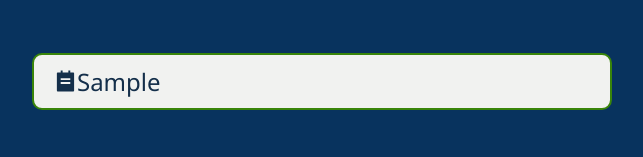
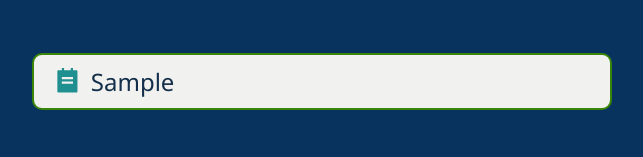
Before and after one commit to Valeriusdev/react-task-manager-app, a React (Vite) app: page / in a window 1280 px wide. Both pictures are taken after typing "Sample" into the empty fields and a click on the button "Submit". Shown: the part 140-297 px from the top of the page, without its empty margins (318-961 px from the left). Built offline with nearby package versions, Linux system fonts and the light colour scheme.

Commit message:
update Task component styling

```diff
--- a/src/components/Tasks/Task.jsx
+++ b/src/components/Tasks/Task.jsx
@@ -4,7 +4,7 @@ import { RiTodoFill } from 'react-icons/ri'
 const Task = ({ task, index, deleteTask }) => {
   return (
     <div className={styles.task} onDoubleClick={() => deleteTask(index)}>
-      <RiTodoFill />
+      <RiTodoFill className={styles.todoIcon} />
       <div className={styles.taskText}>{task}</div>
     </div>
   )
--- a/src/components/Tasks/Task.module.css
+++ b/src/components/Tasks/Task.module.css
@@ -14,3 +14,9 @@
     width: 100%;
     text-align: left;
 }
+
+.todoIcon {
+    font-size: 1.8rem;
+    margin-right: 10px;
+    color: #208f8f;
+}
```
